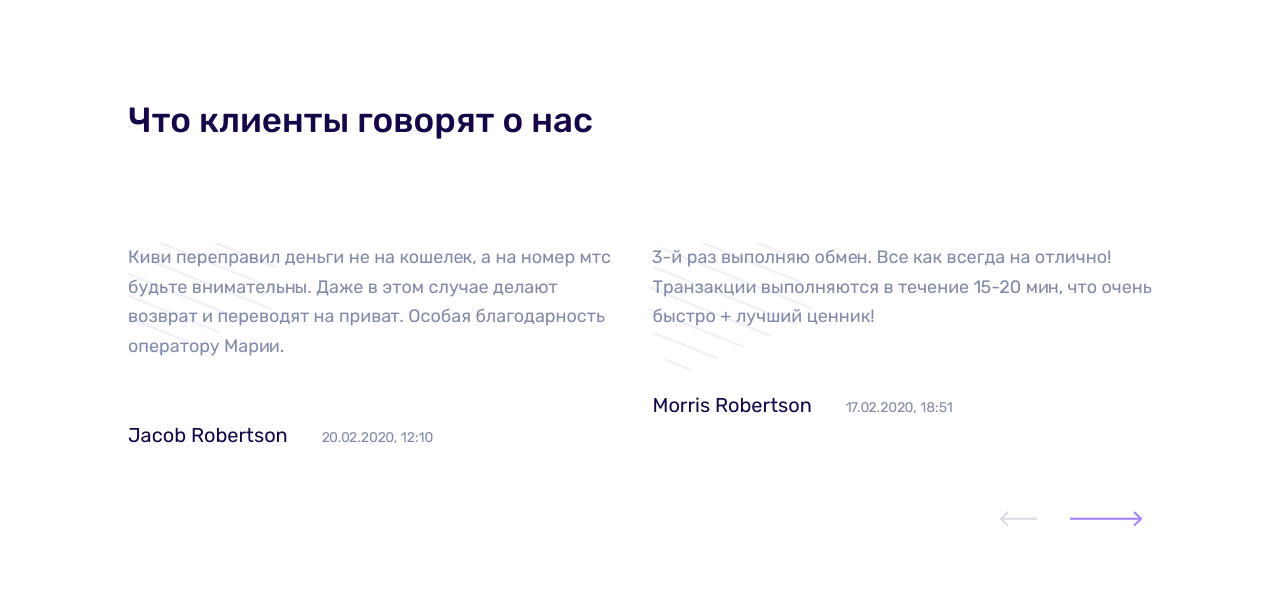
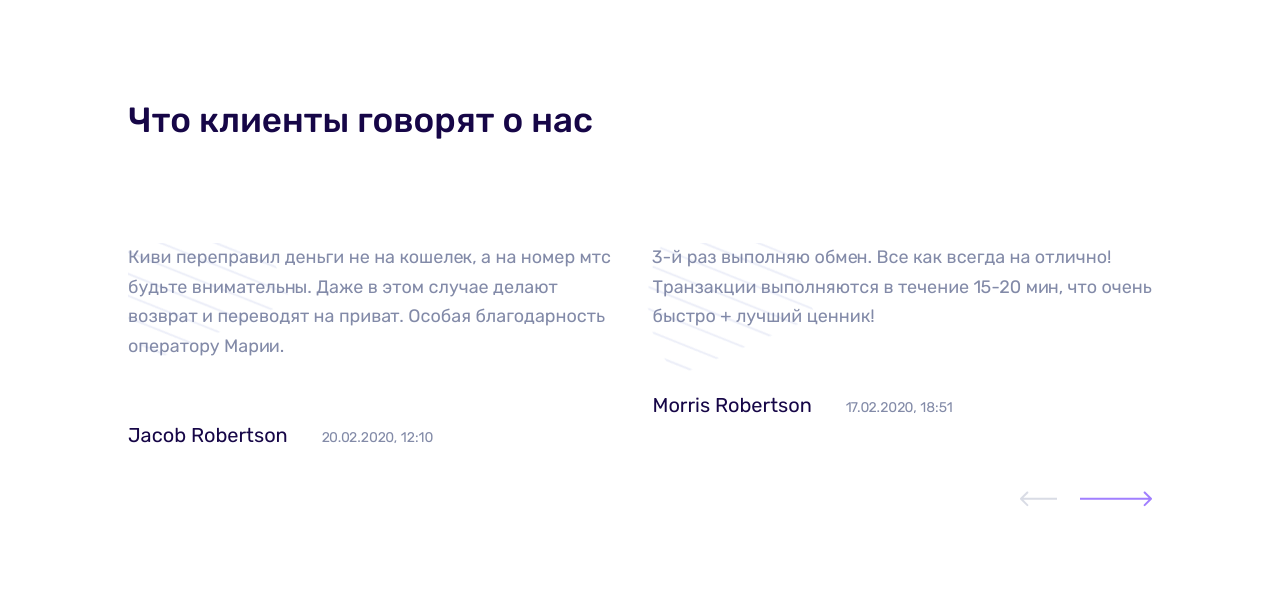
Before and after one commit to NinaBelka/Exchange_service, a plain HTML site: page index.html in a window 1280 px wide. Shown: the part 3103-3693 px from the top of the page. Drawn offline with Linux system fonts and the light colour scheme.

Commit message:
Исправления в слайдере

```diff
--- a/css/style.css
+++ b/css/style.css
@@ -541,20 +541,19 @@ h4 {
   color: #838BA8;
 }
 
-.customers-arrows {
+.customers-btn {
   display: flex;
   justify-content: flex-end;
-  margin-top: 50px;
+  margin-top: 40px;
 }
 
-.arrow-left {
-  margin-right: 23px;
+.btn {
   cursor: pointer;
+  background: none;
 }
 
-.arrow-right {
-  padding: 10px;
-  cursor: pointer;
+.button-left {
+  margin-right: 23px;
 }
 
 /* Footer */
--- a/index.html
+++ b/index.html
@@ -263,9 +263,14 @@
           </div>
 
         </div>
-        <div class="customers-arrows">
-          <img src="img/Arrow_left.svg" alt="Arrow_left" class="arrow-left">
-          <img src="img/Arrow_right.svg" alt="Arrow_right" class="arrow-right">
+        <div class="customers-btn">
+          <button class="button-left btn">
+            <img src="img/Arrow_left.svg" alt="Arrow_left" class="arrow-left">
+          </button>
+          <button class="button-right btn">
+            <img src="img/Arrow_right.svg" alt="Arrow_right"
+              class="arrow-right">
+          </button>
         </div>
       </div>
     </div>
--- a/js/main.js
+++ b/js/main.js
@@ -5,8 +5,8 @@ $(document).ready(function () {
     slidesPerView: 2,
     spaceBetween: 25,
     navigation: {
-      nextEl: '.arrow-right',
-      prevEl: '.arrow-left',
+      nextEl: '.button-right',
+      prevEl: '.button-left',
     },
     breakpoints: {
       768: {
```
